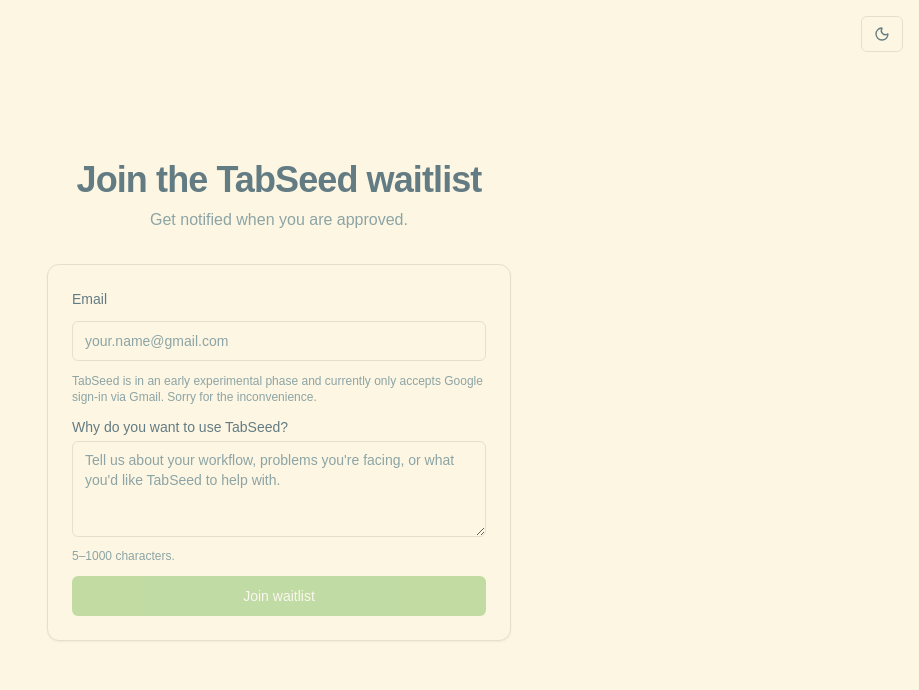
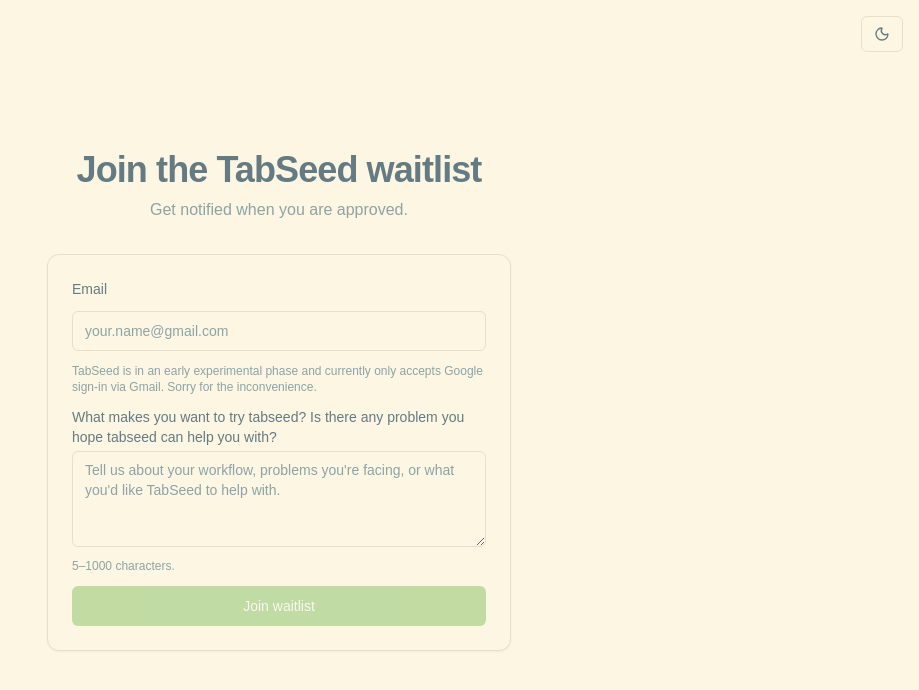
Before and after one commit to evaaaaawu/tabseed, a Next.js app: page /waitlist in a window 1280 px wide. Shown: the top 690 px of the page, without its empty margins (361-1280 px from the left). Built offline with nearby package versions, Linux system fonts and the light colour scheme; a web font is replaced by a local one.

Commit message:
refactor(waitlist): clean up formatting and update waitlist reason label

```diff
--- a/src/app/waitlist/page.tsx
+++ b/src/app/waitlist/page.tsx
@@ -51,7 +51,9 @@ export default function WaitlistPage() {
     <div className="mx-auto flex min-h-[100dvh] max-w-lg flex-col justify-center px-6 py-8 sm:py-12">
       <div className="mb-8 text-center">
         <h1 className="text-3xl font-bold tracking-tight md:text-4xl">Join the TabSeed waitlist</h1>
-        <p className="mt-2 text-sm text-muted-foreground sm:text-base">Get notified when you are approved.</p>
+        <p className="mt-2 text-sm text-muted-foreground sm:text-base">
+          Get notified when you are approved.
+        </p>
       </div>
 
       <div className="rounded-xl border bg-card p-5 shadow-sm sm:p-6">
@@ -76,11 +78,12 @@ export default function WaitlistPage() {
             aria-busy={isLoading || undefined}
           />
           <p className="text-xs text-muted-foreground">
-            TabSeed is in an early experimental phase and currently only accepts Google sign-in via Gmail. Sorry for the inconvenience.
+            TabSeed is in an early experimental phase and currently only accepts Google sign-in via
+            Gmail. Sorry for the inconvenience.
           </p>
           <div className="space-y-1">
             <label htmlFor="waitlist-reason" className="block text-sm font-medium">
-              Why do you want to use TabSeed?
+              What makes you want to try tabseed? Is there any problem you hope tabseed can help you with?
             </label>
             <textarea
               id="waitlist-reason"
```
Also changed, not shown: 1 other file (tests, documents, lock files or other folders).
